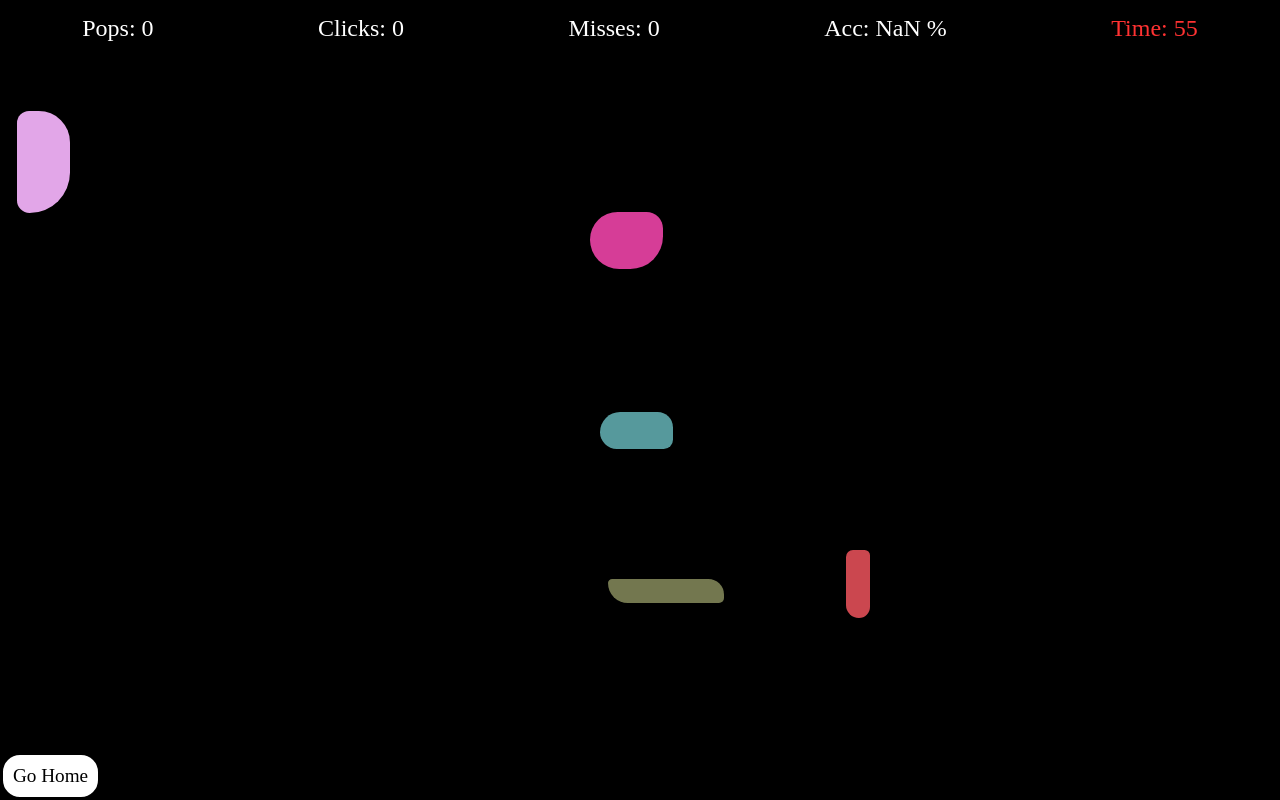
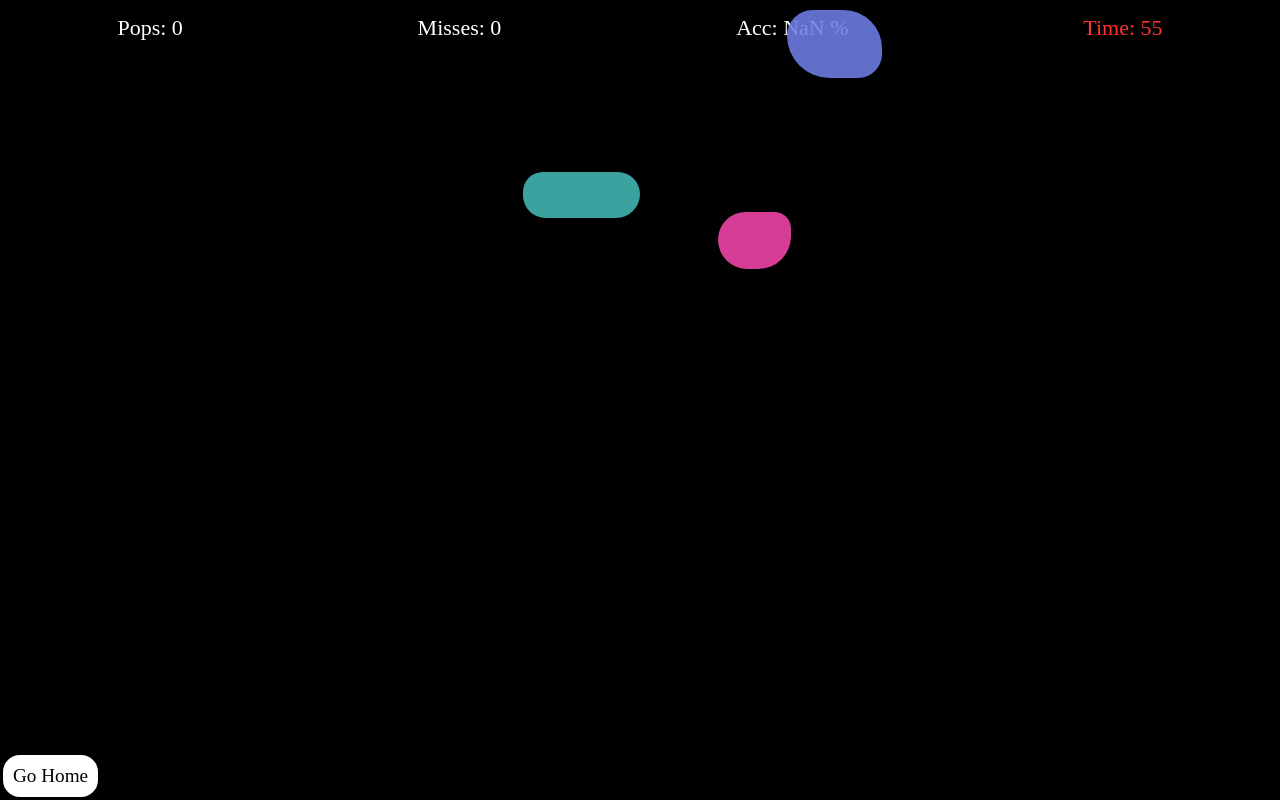
Before and after one commit to DJ5harma/WebGames, a React (Vite) app: page /pop-game in a window 1280 px wide. Built offline with nearby package versions, Linux system fonts and the light colour scheme.

Commit message:
changed a bit of styling

```diff
--- a/src/Pages/PopGame/Nav.tsx
+++ b/src/Pages/PopGame/Nav.tsx
@@ -1,4 +1,5 @@
 import { useEffect, useState } from "react";
+import { isMobile } from "react-device-detect";
 import { useNavigate } from "react-router-dom";
 
 const Nav = ({
@@ -42,11 +43,22 @@ const Nav = ({
 				userSelect: "none",
 			}}
 		>
-			<p>Pops: {popCount}</p>
-			<p>Clicks: {clickCount}</p>
-			<p>Misses: {clickCount - popCount}</p>
-			<p>Acc: {((popCount / clickCount) * 100).toFixed(2)} % </p>
-			<p style={{ color: "rgb(255, 50, 50)" }}>Time: {timeRemaining}</p>
+			<p style={{ fontSize: isMobile ? 16 : 22 }}>Pops: {popCount}</p>
+			{/* <p style={{ fontSize: isMobile ? 16 : 22 }}>Clicks: {clickCount}</p> */}
+			<p style={{ fontSize: isMobile ? 16 : 22 }}>
+				Misses: {clickCount - popCount}
+			</p>
+			<p style={{ fontSize: isMobile ? 16 : 22 }}>
+				Acc: {((popCount / clickCount) * 100).toFixed(2)} %{" "}
+			</p>
+			<p
+				style={{
+					color: "rgb(255, 50, 50)",
+					fontSize: isMobile ? 16 : 22,
+				}}
+			>
+				Time: {timeRemaining}
+			</p>
 		</nav>
 	);
 };
--- a/src/Pages/PopGame/RandObject.tsx
+++ b/src/Pages/PopGame/RandObject.tsx
@@ -4,7 +4,7 @@ const RandObject = () => (
 		style={{
 			position: "absolute",
 			top: `${Math.random() * 80}vh`,
-			left: `${Math.random() * 80}vw`,
+			left: `${Math.random() * 80 + 10}vw`,
 			backgroundColor: `rgb(${Math.random() * 200 + 55},${
 				Math.random() * 200 + 55
 			},${Math.random() * 200 + 55})`,
--- a/src/Pages/SaveTheShip/SaveTheShip.tsx
+++ b/src/Pages/SaveTheShip/SaveTheShip.tsx
@@ -105,7 +105,7 @@ export default function SaveTheShip() {
 						key={index}
 						className="TwoPolesAndSpacing"
 						style={{
-							width: isMobile ? 30 : 100,
+							width: 30,
 						}}
 					>
 						<div
--- a/src/main.tsx
+++ b/src/main.tsx
@@ -1,13 +1,10 @@
-import React from "react";
 import ReactDOM from "react-dom/client";
 import App from "./App.tsx";
 import "./index.css";
 import { BrowserRouter } from "react-router-dom";
 
 ReactDOM.createRoot(document.getElementById("root")!).render(
-	<React.StrictMode>
-		<BrowserRouter>
-			<App />
-		</BrowserRouter>
-	</React.StrictMode>
+	<BrowserRouter>
+		<App />
+	</BrowserRouter>
 );
```
